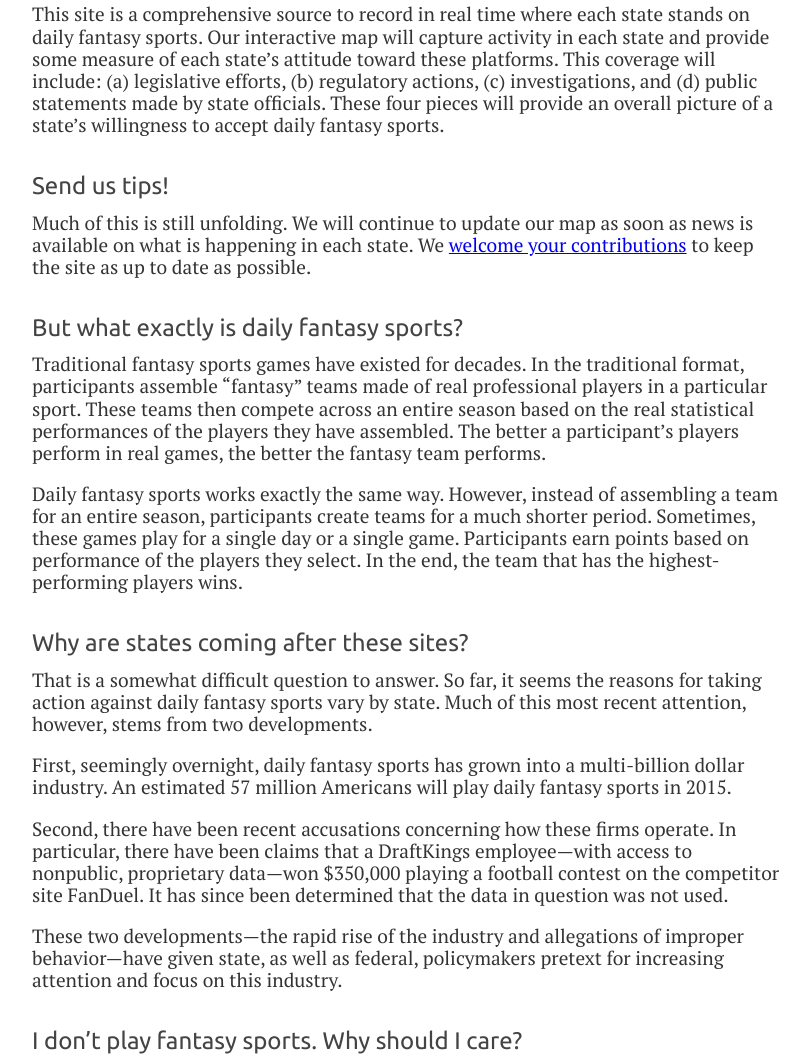
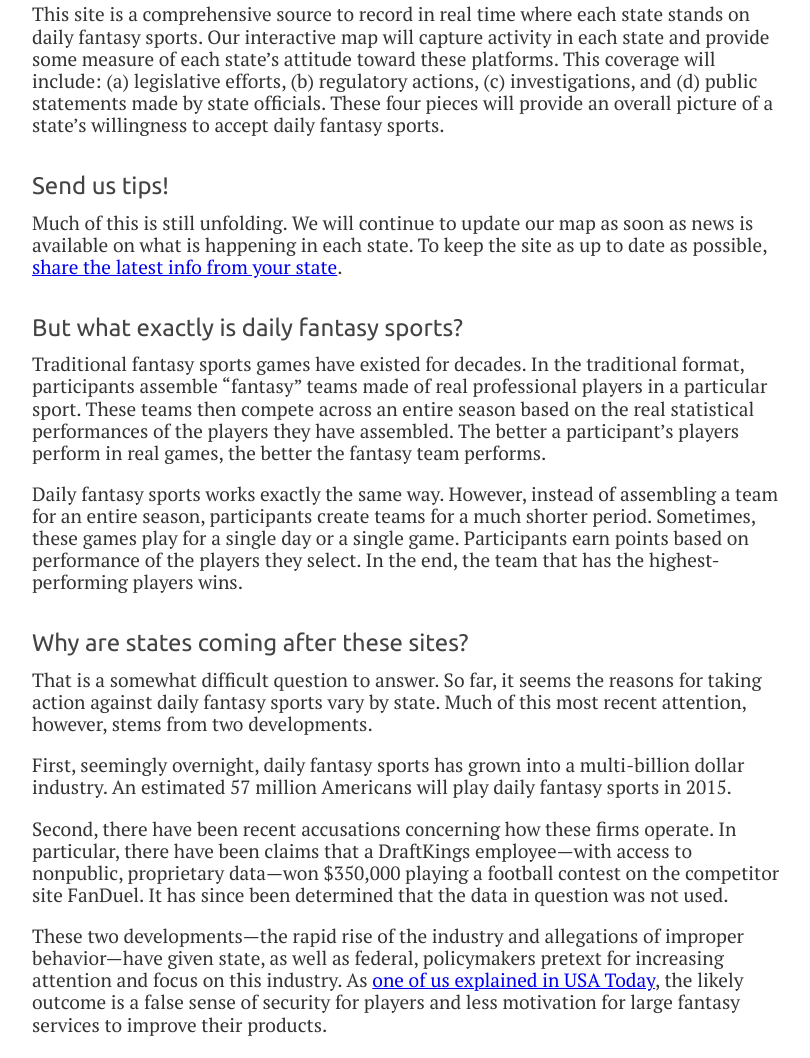
Before and after one commit to ckoopman/ruining-the-fantasy, a plain HTML site: page index.html in a window 1280 px wide. Shown: the part 826-1884 px from the top of the page, without its empty margins (233-1043 px from the left). Drawn offline with nearby package versions, Linux system fonts and the light colour scheme; a script that the page names is missing; a web font is replaced by a local one.

Commit message:
Updated text per feedback from KP

```diff
--- a/index.html
+++ b/index.html
@@ -232,7 +232,7 @@
 	<p>Currently, 45 states allow people to play daily fantasy sports. As public scrutiny on the daily fantasy sports industry increases, many states are beginning to take aim at an industry that has flourished without significant regulatory intervention. Our goal is to track state governments as they begin to respond to the growth of fantasy sports.</p>
 	<p>This site is a comprehensive source to record in real time where each state stands on daily fantasy sports. Our interactive map will capture activity in each state and provide some measure of each state’s attitude toward these platforms. This coverage will include: (a) legislative efforts, (b) regulatory actions, (c) investigations, and (d) public statements made by state officials. These four pieces will provide an overall picture of a state’s willingness to accept daily fantasy sports.</p>
 	<p class="q">Send us tips!</p>
-	<p>Much of this is still unfolding. We will continue to update our map as soon as news is available on what is happening in each state. We <a href="javascript:overlay()">welcome your contributions</a> to keep the site as up to date as possible.</p>
+	<p>Much of this is still unfolding. We will continue to update our map as soon as news is available on what is happening in each state. To keep the site as up to date as possible, <a href="javascript:overlay()">share the latest info from your state</a>.</p>
 	<p class="q">But what exactly is daily fantasy sports?</p>
 	<p>Traditional fantasy sports games have existed for decades. In the traditional format, participants assemble “fantasy” teams made of real professional players in a particular sport. These teams then compete across an entire season based on the real statistical performances of the players they have assembled. The better a participant’s players perform in real games, the better the fantasy team performs.</p>
 	<p>Daily fantasy sports works exactly the same way. However, instead of assembling a team for an entire season, participants create teams for a much shorter period. Sometimes, these games play for a single day or a single game. Participants earn points based on performance of the players they select. In the end, the team that has the highest-performing players wins.</p>
@@ -240,7 +240,7 @@
 	<p>That is a somewhat difficult question to answer. So far, it seems the reasons for taking action against daily fantasy sports vary by state. Much of this most recent attention, however, stems from two developments.</p>
 	<p>First, seemingly overnight, daily fantasy sports has grown into a multi-billion dollar industry. An estimated 57 million Americans will play daily fantasy sports in 2015.</p>
 	<p>Second, there have been recent accusations concerning how these firms operate. In particular, there have been claims that a DraftKings employee—with access to nonpublic, proprietary data—won $350,000 playing a football contest on the competitor site FanDuel. It has since been determined that the data in question was not used.</p>
-	<p>These two developments—the rapid rise of the industry and allegations of improper behavior—have given state, as well as federal, policymakers pretext for increasing attention and focus on this industry.</p>
+	<p>These two developments—the rapid rise of the industry and allegations of improper behavior—have given state, as well as federal, policymakers pretext for increasing attention and focus on this industry. As <a href="http://www.usatoday.com/story/opinion/2015/10/14/government-should-hurry-up-and-do-nothing-fanduel-draftking-drama-column/73920500/" title="Government should hurry-up and do nothing in FanDuel, DraftKing drama: Column">one of us explained in USA Today</a>, the likely outcome is a false sense of security for players and less motivation for large fantasy services to improve their products.</p>
 	<p class="q">I don’t play fantasy sports. Why should I care?</p>
 	<p>While this may at first appear like a niche topic, there are broader issues of innovation and competition at play. This debate can be viewed as a proxy for a state’s general approach to technological innovation and willingness to embrace competition and choice. While you may not play fantasy sports, the outcome of this regulatory battle is a possible indicator of how future debates will turn out.</p>
 	</section>
```
